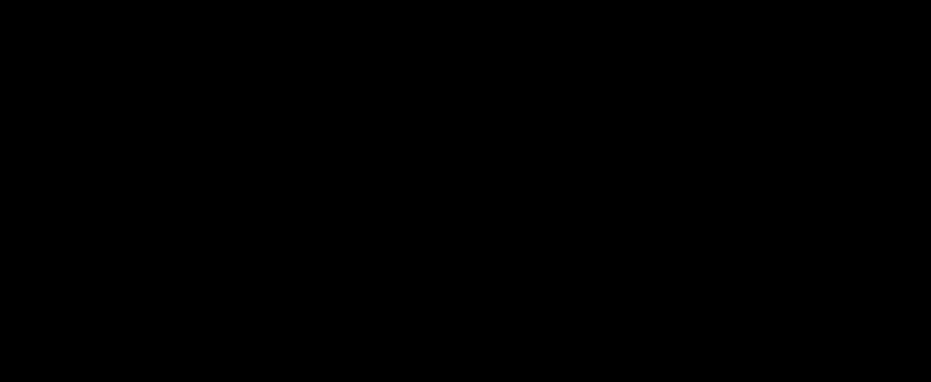
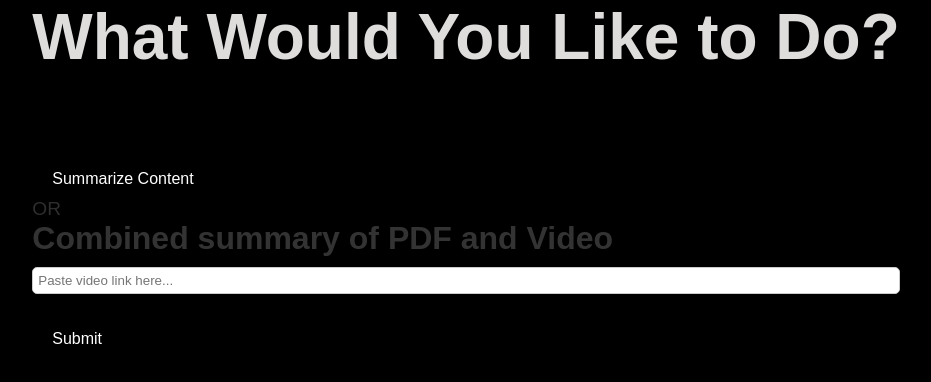
Before and after one commit to Diti-Jain/LastMin, a React (Create React App) app: page /liketodo in a window 1280 px wide. Before the commit this address had no page. Shown: the top 382 px of the page, without its empty margins (174-1105 px from the left). Built offline with nearby package versions, Linux system fonts and the light colour scheme.

Commit message:
Added: src/components/liketodo.jsx; Modified: src/App.jsx, src/components/fileupload.jsx

```diff
--- a/src/App.jsx
+++ b/src/App.jsx
@@ -4,6 +4,7 @@ import { BrowserRouter as Router, Route, Routes } from 'react-router-dom';
 import HomePage from './components/homepage.jsx';
 import Fileupload from './components/fileupload.jsx'
 import Summary from './components/summary.jsx';
+import Liketodo from './components/liketodo.jsx'
 
 
 function App() {
@@ -13,6 +14,8 @@ function App() {
         <Route path="/" element={<HomePage />} />
         <Route path="/file" element={<Fileupload />} />
         <Route path="/summary" element={<Summary />} />
+        <Route path="/liketodo" element={<Liketodo />} />
+
       </Routes>
     </Router>
   );
--- a/src/components/fileupload.jsx
+++ b/src/components/fileupload.jsx
@@ -10,7 +10,7 @@ const VideoUpload = () => {
     const handleUpload = () => {
         if (pdfFile) {
             // Navigate to the Summary page on successful file selection
-            navigate('/summary');
+            navigate('/liketodo');
         } else {
             alert("Please select a PDF file to upload.");
         }
--- /dev/null
+++ b/src/components/liketodo.jsx
@@ -0,0 +1,41 @@
+import React, { useState } from 'react';
+import { useNavigate } from 'react-router-dom'; // Import useNavigate from react-router-dom
+
+function App() {
+  const [videoLink, setVideoLink] = useState('');
+  const navigate = useNavigate(); // Initialize useNavigate
+
+  const handleVideoLinkChange = (event) => {
+    setVideoLink(event.target.value);
+  };
+
+  const handleSubmit = (event) => {
+    event.preventDefault();
+    // TODO: Handle form submission
+    console.log('Video link:', videoLink);
+  };
+
+  const goToSummaryPage = () => {
+    navigate('/summary'); // Navigate to the summary page
+  };
+
+  return (
+    <div>
+      <h1>What Would You Like to Do?</h1>
+      <button onClick={goToSummaryPage}>Summarize Content</button> {/* Added onClick */}
+      <p>OR</p>
+      <h2>Combined summary of PDF and Video</h2>
+      <form onSubmit={handleSubmit}>
+        <input
+          type="text"
+          value={videoLink}
+          onChange={handleVideoLinkChange}
+          placeholder="Paste video link here..."
+        />
+        <button type="submit">Submit</button>
+      </form>
+    </div>
+  );
+}
+
+export default App;
```
